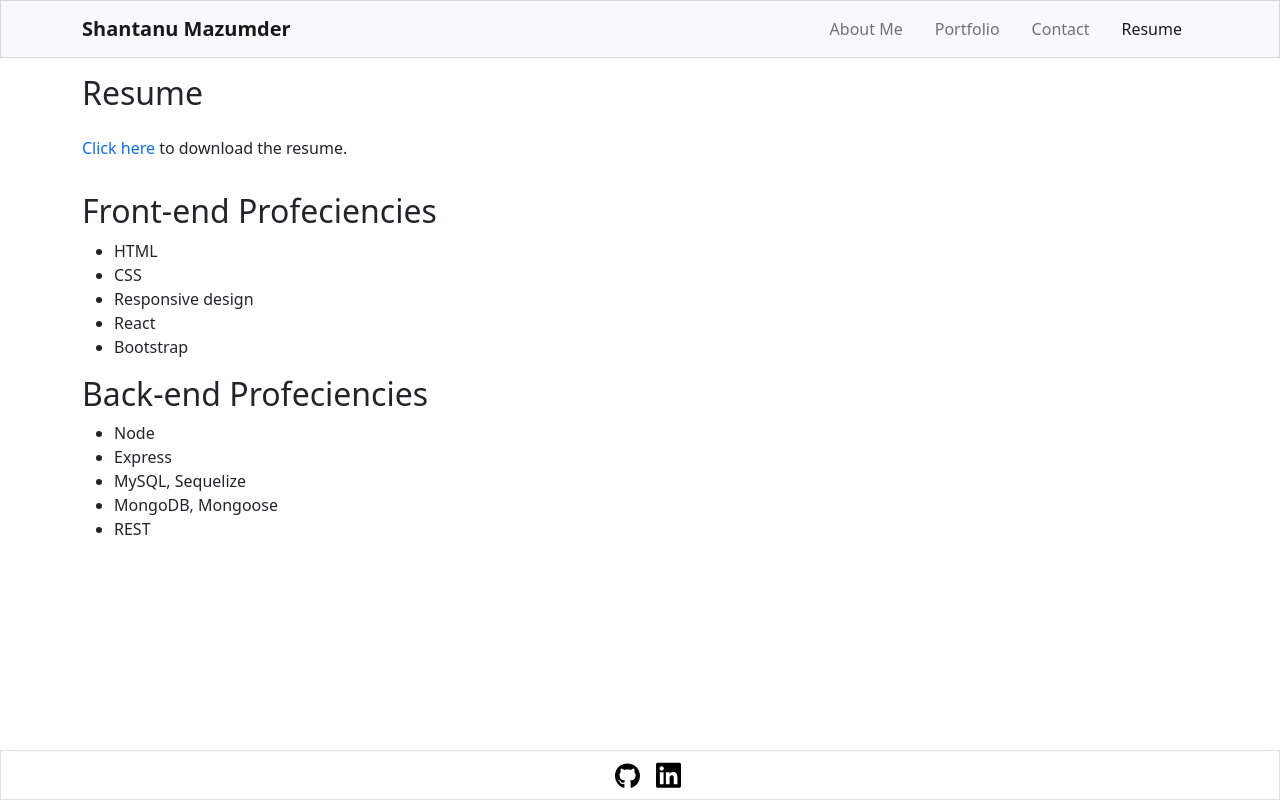
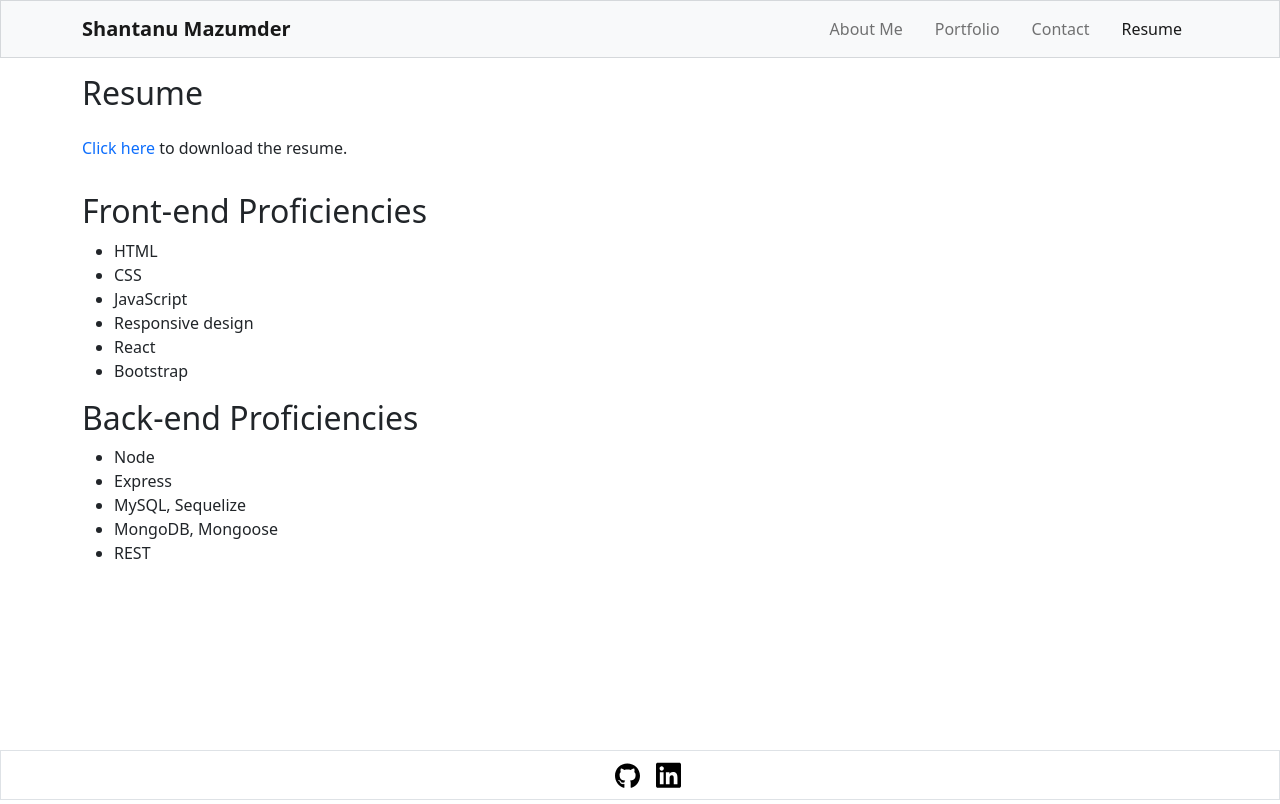
Before and after one commit to ShawnMaz/react-portfolio, a React (Create React App) app: page / in a window 1280 px wide. Both pictures are taken after a click on the element "Resume". Built offline with nearby package versions, Linux system fonts and the light colour scheme.

Commit message:
corrected spelling and added to front-end proficiencies

```diff
--- a/src/Components/Resume/index.js
+++ b/src/Components/Resume/index.js
@@ -10,17 +10,18 @@ function Resume(){
                     <p><a href={resume} className='text-primary' download>Click here</a> to download the resume.</p>
                 </div>
                 <div className='col-sm-12'>
-                    <h2>Front-end Profeciencies</h2>
+                    <h2>Front-end Proficiencies</h2>
                     <ul>
                         <li>HTML</li>
                         <li>CSS</li>
+                        <li>JavaScript</li>
                         <li>Responsive design</li>
                         <li>React</li>
                         <li>Bootstrap</li>
                     </ul>
                 </div>
                 <div className='col-sm-12'>
-                    <h2>Back-end Profeciencies</h2>
+                    <h2>Back-end Proficiencies</h2>
                     <ul>
                         <li>Node</li>
                         <li>Express</li>
```
Also changed, not shown: 1 other file (tests, documents, lock files or other folders).
